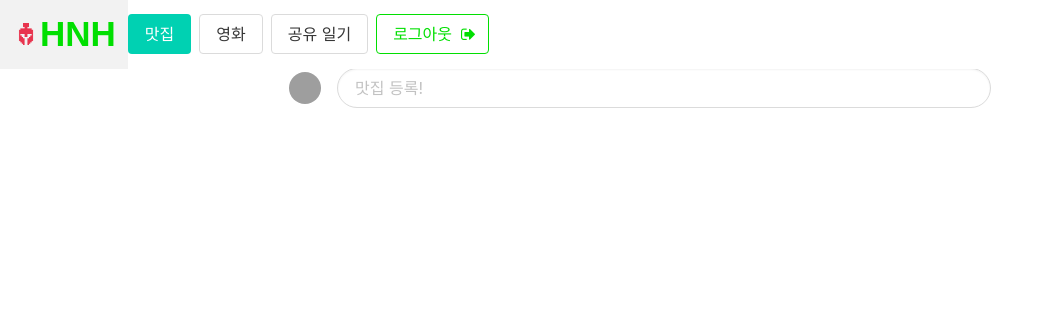
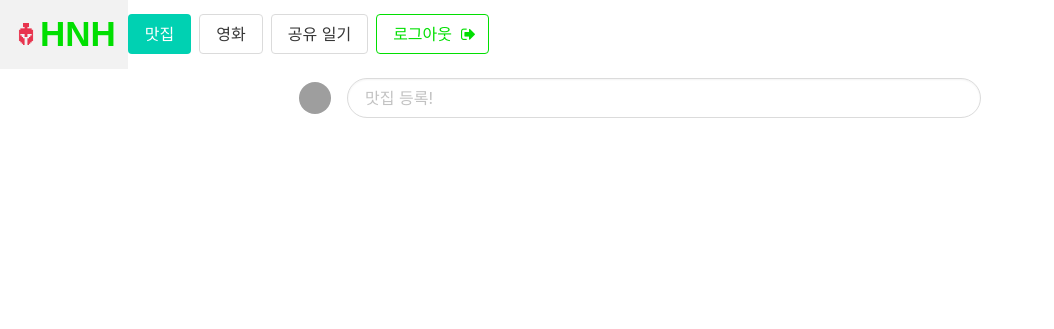
Before and after one commit to euni1004/week1_project_HNH, a Flask app: template templates/index.html in a window 1280 px wide. Shown: the top 329 px of the page, without its empty margins (0-1054 px from the left). Run offline with Flask 2, Linux system fonts and the light colour scheme; the template is opened without the code that fills it, so the values that code supplies are empty; some libraries are stand-ins or nearby versions; some web fonts are replaced; grey boxes are pictures that could not be loaded.

Commit message:
진짜 진짜 마지막 최종본

```diff
--- a/static/mystyle.css
+++ b/static/mystyle.css
@@ -57,3 +57,7 @@ input::-webkit-calendar-picker-indicator {
     margin: 0 auto;
     background-color: #CEF6CE;
 }
+
+.section .media{
+    margin: 10px;
+}
```
Also changed, not shown: static/file_2022-09-20T123200.194Z.jpg (deleted), static/file_2022-09-20T123603.529Z.jpg (deleted), static/file_2022-09-20T175224.755Z.jpg (deleted), static/profile_pics/non_loc.jpg (deleted), 6 other files.
